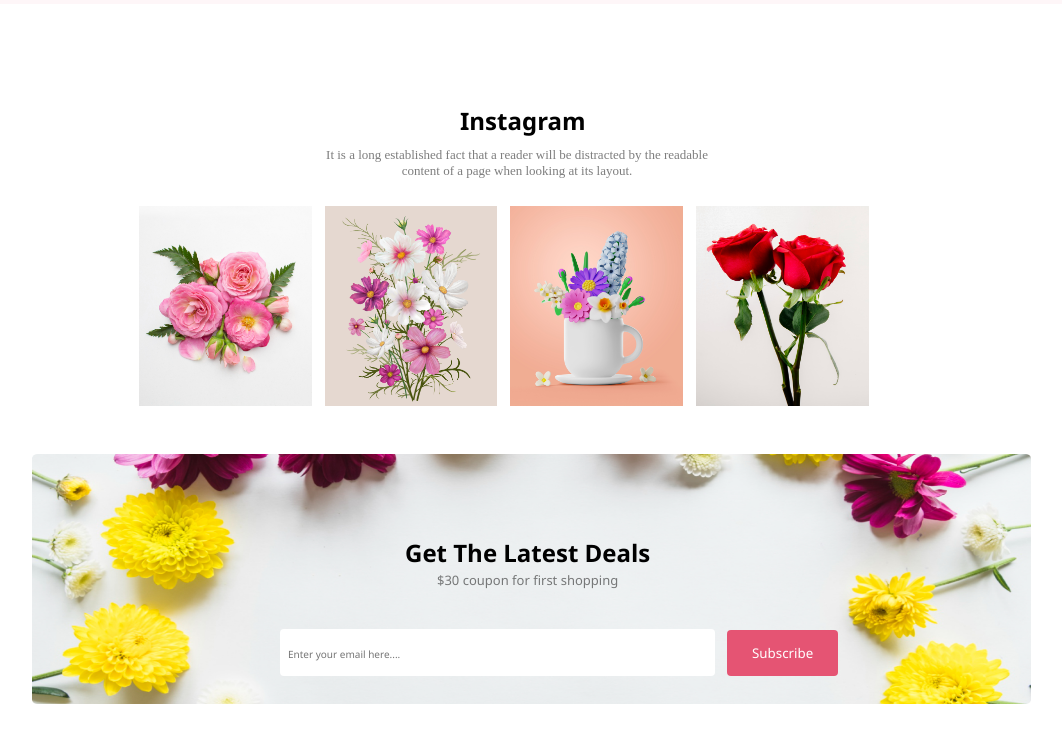
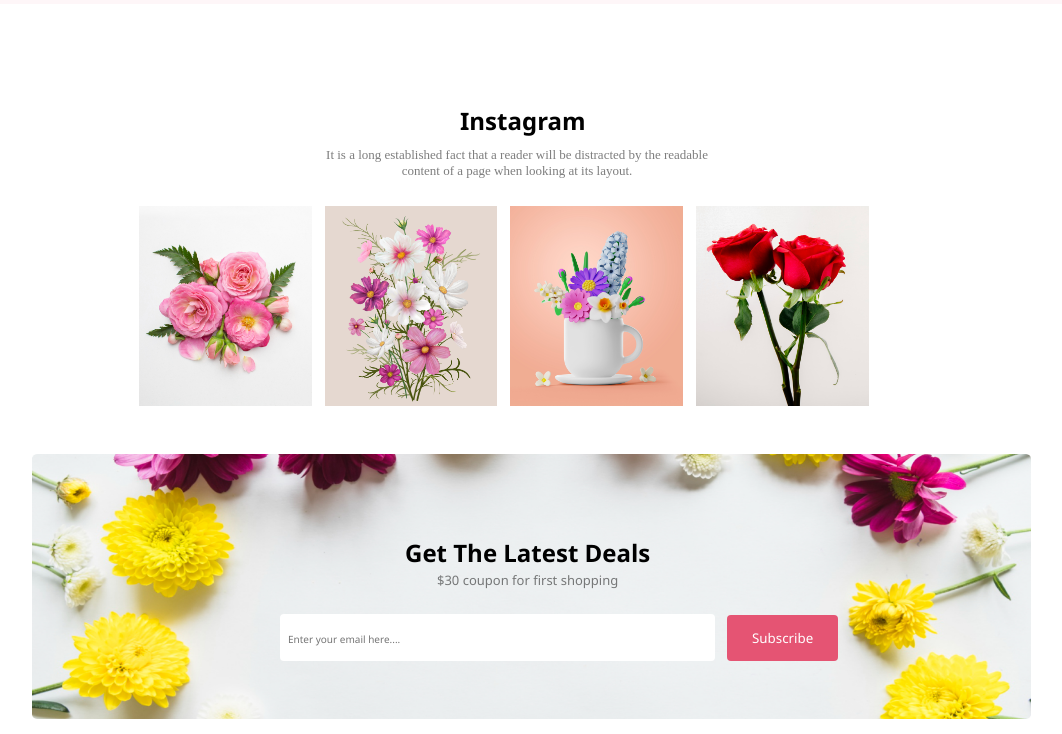
Before and after one commit to Shatab99/assignment-1, a plain HTML site: page index.html in a window 1280 px wide. Shown: the part 1546-2280 px from the top of the page, without its empty margins (120-1182 px from the left). Drawn offline with nearby package versions, Linux system fonts and the light colour scheme.

Commit message:
Fixed heigit and position of deals

```diff
--- a/style.css
+++ b/style.css
@@ -315,7 +315,7 @@ span{
 
 .deals-img {
     width: 999px;
-    height: 250px;
+    height: 265px;
     margin-left: 152px;
 }
 
@@ -340,7 +340,7 @@ span{
 
 .deals-subscribe {
     position: absolute;
-    top: 175px;
+    top: 160px;
     left: 400px;
 }
 
```
